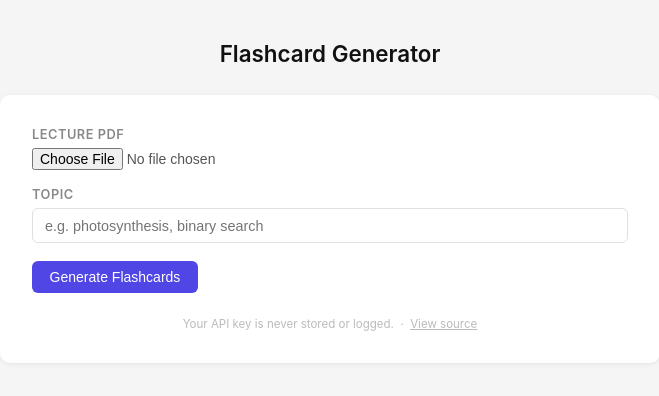
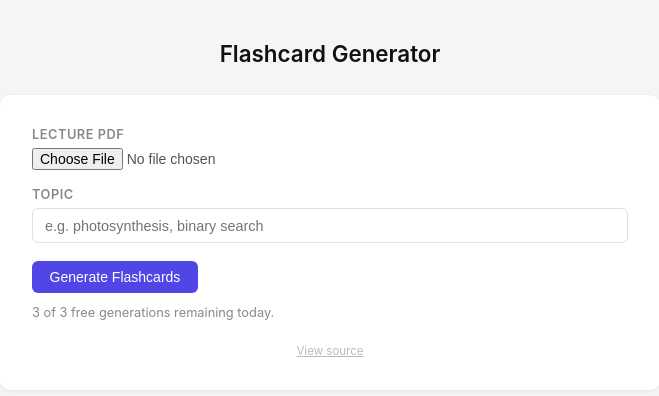
Before and after one commit to caroescm/Flashcard-Generator, a Flask app: page / in a window 1280 px wide. Shown: the top 396 px of the page, without its empty margins (310-969 px from the left). Run offline with Flask 3, Linux system fonts and the light colour scheme.

Commit message:
Show remaining daily generations to user

```diff
--- a/app.py
+++ b/app.py
@@ -2,18 +2,28 @@ import os
 import io
 import csv
 import tempfile
+from collections import defaultdict
+from datetime import date
 from flask import Flask, request, jsonify, Response, render_template
-from flask_limiter import Limiter
-from flask_limiter.util import get_remote_address
 from flashcard_generator import PDFReader, AIExtractor, deduplicate
 
 app = Flask(__name__)
 
-limiter = Limiter(get_remote_address, app=app, default_limits=[])
+DAILY_LIMIT = 3
+_usage = defaultdict(dict)
 
-@app.errorhandler(429)
-def rate_limit_exceeded(e):
-    return jsonify({"error": "You've reached the limit of 3 PDFs per day. Come back tomorrow!"}), 429
+
+def _today():
+    return str(date.today())
+
+
+def _get_count(ip):
+    return _usage[ip].get(_today(), 0)
+
+
+def _increment(ip):
+    today = _today()
+    _usage[ip][today] = _usage[ip].get(today, 0) + 1
 
 
 @app.route("/")
@@ -21,9 +31,18 @@ def index():
     return render_template("index.html")
 
 
+@app.route("/remaining")
+def remaining():
+    count = _get_count(request.remote_addr)
+    return jsonify({"remaining": DAILY_LIMIT - count, "limit": DAILY_LIMIT})
+
+
 @app.route("/generate", methods=["POST"])
-@limiter.limit("3 per day")
 def generate():
+    ip = request.remote_addr
+    if _get_count(ip) >= DAILY_LIMIT:
+        return jsonify({"error": "You've reached the limit of 3 PDFs per day. Come back tomorrow!"}), 429
+
     topic = request.form.get("topic", "")
     pdf_file = request.files.get("pdf")
 
@@ -38,6 +57,7 @@ def generate():
         raw_text = PDFReader(tmp_path).extract_text()
         clean_text = PDFReader.clean(raw_text)
         cards = deduplicate(AIExtractor(topic).extract(clean_text))
+        _increment(ip)
         return jsonify([{"front": c.front, "back": c.back} for c in cards])
     except Exception as e:
         return jsonify({"error": str(e)}), 500
--- a/requirements.txt
+++ b/requirements.txt
@@ -1,5 +1,4 @@
 flask
-flask-limiter
 groq
 gunicorn
 pdfplumber
--- a/templates/index.html
+++ b/templates/index.html
@@ -173,10 +173,11 @@
     <input type="text" id="topic" placeholder="e.g. photosynthesis, binary search" />
 
     <button class="btn-primary" onclick="generate()">Generate Flashcards</button>
+    <div id="quota" style="margin-top:0.75rem; font-size:0.8rem; color:#888;"></div>
     <div id="error" hidden></div>
     <div id="loading" hidden>Generating — this may take a moment...</div>
 
-    <p class="footer-note">Your API key is never stored or logged. &nbsp;·&nbsp; <a href="https://github.com/caroescm/Flashcard-Generator" target="_blank">View source</a></p>
+    <p class="footer-note"><a href="https://github.com/caroescm/Flashcard-Generator" target="_blank">View source</a></p>
   </div>
 
   <!-- Stage 2: Edit -->
@@ -227,6 +228,21 @@
     let cards = [];
     let practiceIndex = 0;
 
+    async function updateQuota() {
+      const res = await fetch('/remaining');
+      const data = await res.json();
+      const el = document.getElementById('quota');
+      if (data.remaining === 0) {
+        el.textContent = "You've used all 3 generations for today. Come back tomorrow!";
+        el.style.color = '#dc2626';
+      } else {
+        el.textContent = `${data.remaining} of ${data.limit} free generations remaining today.`;
+        el.style.color = '#888';
+      }
+    }
+
+    updateQuota();
+
     function showError(msg) {
       const el = document.getElementById('error');
       el.textContent = msg;
@@ -251,6 +267,7 @@
         const data = await res.json();
         if (!res.ok) throw new Error(data.error || 'Generation failed.');
         cards = data;
+        updateQuota();
         showEdit();
       } catch (e) {
         showError(e.message);
```
